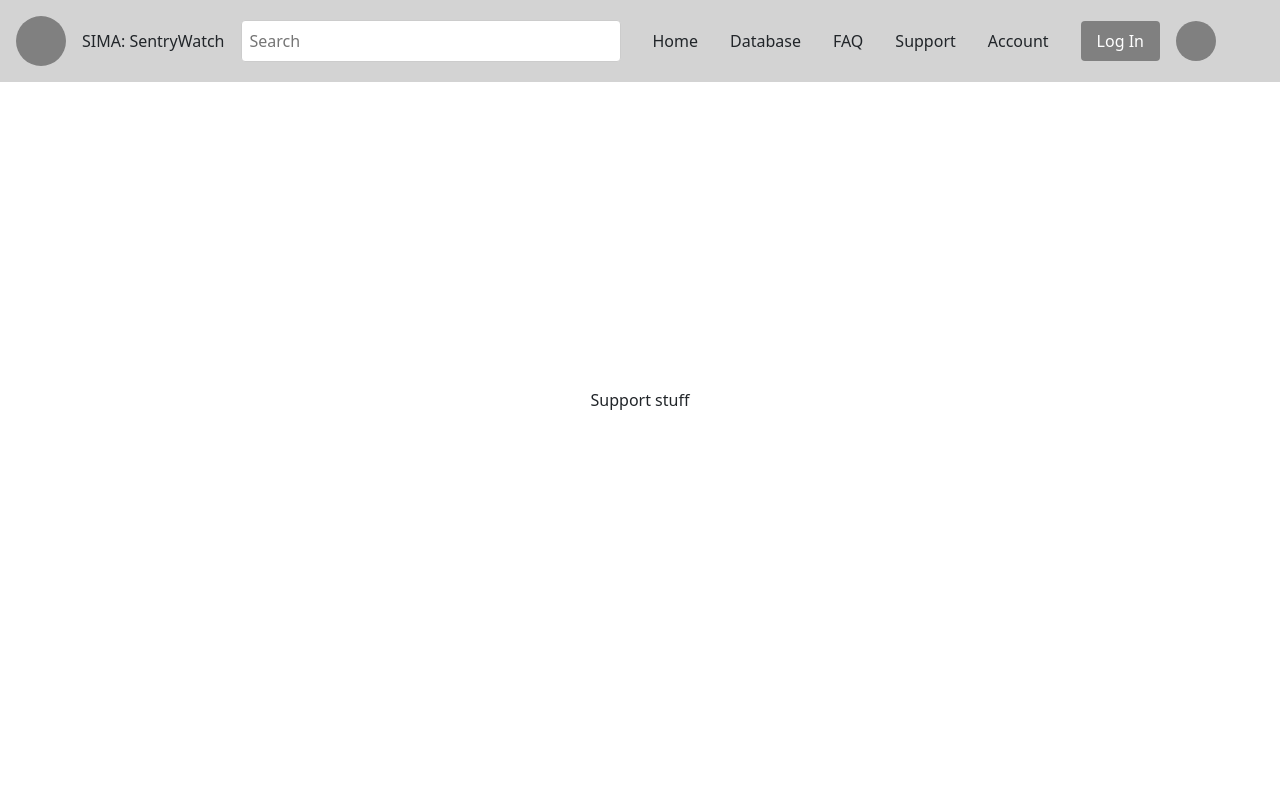
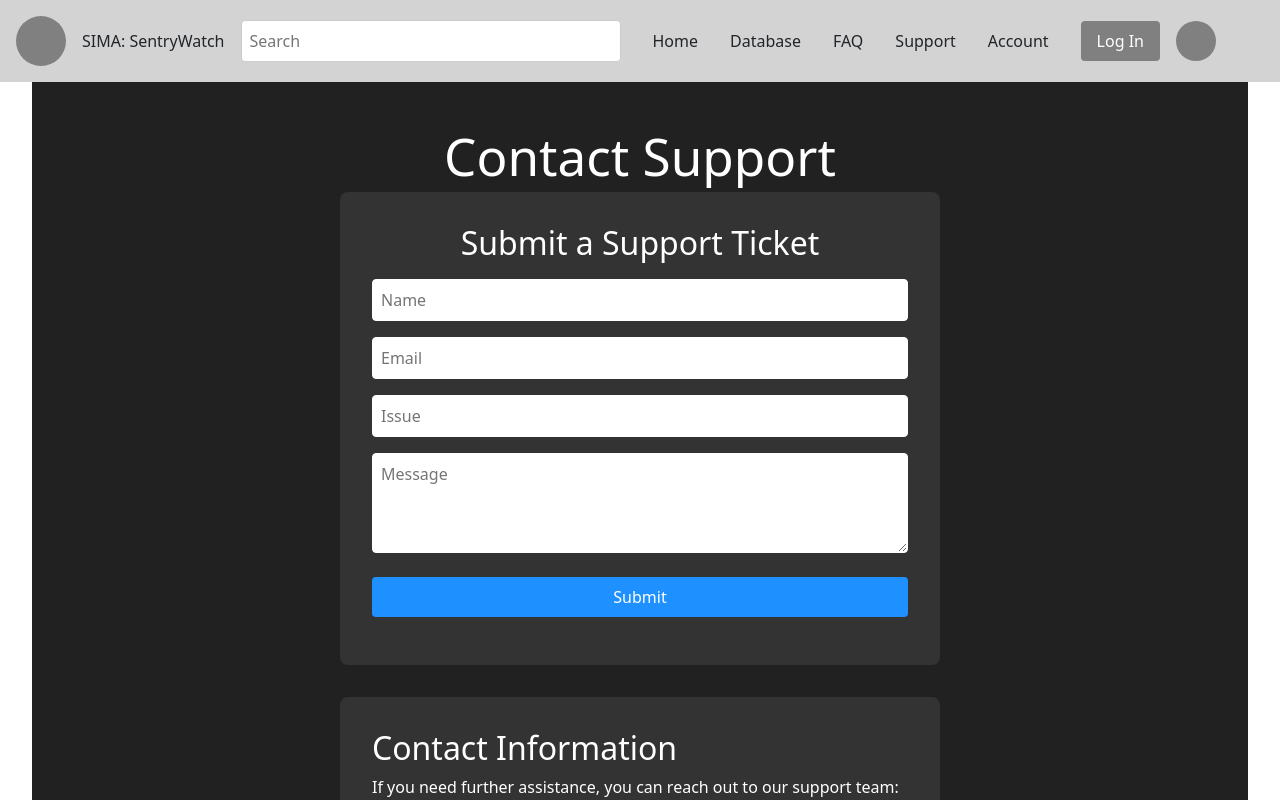
Before and after one commit to dumpsterRat92/SecurityIntellegenceManagementApp, a React (Vite) app in the folder AppName/client/: page /support in a window 1280 px wide. Shown: the top 800 px of the page. Built offline with nearby package versions, Linux system fonts and the light colour scheme.

Commit message:
updated background colors to more greyish black on pages

```diff
--- a/AppName/client/src/pages/Account.jsx
+++ b/AppName/client/src/pages/Account.jsx
@@ -20,7 +20,7 @@ export default function Account() {
     flexDirection: 'column',
     alignItems: 'center',
     padding: '2rem',
-    backgroundColor: '#000',
+    backgroundColor: '#212121',
     color: '#fff',
     minHeight: '100vh',
     width: '100%',
--- a/AppName/client/src/pages/Database.jsx
+++ b/AppName/client/src/pages/Database.jsx
@@ -7,7 +7,7 @@ export default function Database() {
 
   const sidePanelStyle = {
     width: '200px',
-    backgroundColor: '#fff',
+    backgroundColor: '#212121',
     padding: '7.2rem 1rem 1rem 1rem',
     display: 'flex',
     flexDirection: 'column',
@@ -32,7 +32,7 @@ export default function Database() {
     display: 'flex',
     flexWrap: 'wrap',
     justifyContent: 'space-around',
-    backgroundColor: '#fff',
+    backgroundColor: '#212121',
     boxSizing: 'border-box',
   };
 
--- a/AppName/client/src/pages/FAQ.jsx
+++ b/AppName/client/src/pages/FAQ.jsx
@@ -17,7 +17,7 @@ export default function FAQ() {
     maxWidth: '1200px',
     margin: '2rem auto',
     padding: '2rem',
-    backgroundColor: '#79589f',
+    backgroundColor: '#212121',
     borderRadius: '8px',
     boxSizing: 'border-box',
     textAlign: 'left',
--- a/AppName/client/src/pages/Login.jsx
+++ b/AppName/client/src/pages/Login.jsx
@@ -1,3 +1,124 @@
+import React, { useState } from 'react';
+import axios from 'axios';
+
 export default function Login() {
-  return <div>stuff</div>;
+  const [isLogin, setIsLogin] = useState(true);
+  const [formData, setFormData] = useState({
+    username: '',
+    email: '',
+    password: '',
+  });
+
+  const handleInputChange = (e) => {
+    const { name, value } = e.target;
+    setFormData({ ...formData, [name]: value });
+  };
+
+  const handleSubmit = (e) => {
+    e.preventDefault();
+    const url = isLogin ? '/api/login' : '/api/signup';
+    axios.post(url, formData)
+      .then(response => {
+        console.log(response.data);
+        // Handle successful response
+      })
+      .catch(error => {
+        console.error('Error:', error);
+        // Handle error response
+      });
+  };
+
+  const containerStyle = {
+    display: 'flex',
+    flexDirection: 'column',
+    alignItems: 'center',
+    justifyContent: 'center',
+    padding: '2rem',
+    backgroundColor: '#000',
+    color: '#fff',
+    minHeight: '100vh',
+    width: '100%',
+    boxSizing: 'border-box',
+    margin: '0',
+  };
+
+  const formStyle = {
+    display: 'flex',
+    flexDirection: 'column',
+    alignItems: 'center',
+    backgroundColor: '#333',
+    padding: '2rem',
+    borderRadius: '8px',
+    width: '100%',
+    maxWidth: '400px',
+    boxSizing: 'border-box',
+  };
+
+  const inputStyle = {
+    width: '100%',
+    padding: '0.5rem',
+    margin: '0.5rem 0',
+    borderRadius: '4px',
+    border: '1px solid #fff',
+  };
+
+  const buttonStyle = {
+    width: '100%',
+    padding: '0.5rem',
+    margin: '1rem 0',
+    borderRadius: '4px',
+    border: 'none',
+    backgroundColor: '#1e90ff',
+    color: '#fff',
+    cursor: 'pointer',
+  };
+
+  const toggleStyle = {
+    color: '#1e90ff',
+    cursor: 'pointer',
+    textDecoration: 'underline',
+  };
+
+  return (
+    <div style={containerStyle}>
+      <form style={formStyle} onSubmit={handleSubmit}>
+        <h2>{isLogin ? 'Login' : 'Sign Up'}</h2>
+        {!isLogin && (
+          <input
+            type="text"
+            name="username"
+            placeholder="Username"
+            value={formData.username}
+            onChange={handleInputChange}
+            style={inputStyle}
+            required
+          />
+        )}
+        <input
+          type="email"
+          name="email"
+          placeholder="Email"
+          value={formData.email}
+          onChange={handleInputChange}
+          style={inputStyle}
+          required
+        />
+        <input
+          type="password"
+          name="password"
+          placeholder="Password"
+          value={formData.password}
+          onChange={handleInputChange}
+          style={inputStyle}
+          required
+        />
+        <button type="submit" style={buttonStyle}>
+          {isLogin ? 'Login' : 'Sign Up'}
+        </button>
+        <p onClick={() => setIsLogin(!isLogin)} style={toggleStyle}>
+          {isLogin ? 'Don\'t have an account? Sign Up' : 'Already have an account? Login'}
+        </p>
+      </form>
+    </div>
+  );
 }
--- a/AppName/client/src/pages/Support.jsx
+++ b/AppName/client/src/pages/Support.jsx
@@ -1,3 +1,149 @@
+// export default function Support() {
+//   return <div>Support stuff</div>;
+// }
+import React, { useState } from 'react';
+import axios from 'axios';
+
 export default function Support() {
-  return <div>Support stuff</div>;
+  const [formData, setFormData] = useState({
+    name: '',
+    email: '',
+    issue: '',
+    message: ''
+  });
+
+  const handleInputChange = (e) => {
+    const { name, value } = e.target;
+    setFormData({ ...formData, [name]: value });
+  };
+
+  const handleSubmit = (e) => {
+    e.preventDefault();
+    axios.post('/api/support', formData)
+      .then(response => {
+        console.log(response.data);
+        // Handle successful response
+      })
+      .catch(error => {
+        console.error('Error:', error);
+        // Handle error response
+      });
+  };
+
+  const containerStyle = {
+    display: 'flex',
+    flexDirection: 'column',
+    alignItems: 'center',
+    padding: '6rem',
+    backgroundColor: '#212121',
+    color: '#fff',
+    minHeight: '100vh',
+    width: '100%',
+    boxSizing: 'border-box',
+    margin: '0',
+  };
+
+  const formStyle = {
+    display: 'flex',
+    flexDirection: 'column',
+    alignItems: 'center',
+    backgroundColor: '#333',
+    padding: '2rem',
+    borderRadius: '8px',
+    width: '100%',
+    maxWidth: '600px',
+    boxSizing: 'border-box',
+    marginBottom: '2rem',
+  };
+
+  const inputStyle = {
+    width: '100%',
+    padding: '0.5rem',
+    margin: '0.5rem 0',
+    borderRadius: '4px',
+    border: '1px solid #fff',
+  };
+
+  const textAreaStyle = {
+    width: '100%',
+    padding: '0.5rem',
+    margin: '0.5rem 0',
+    borderRadius: '4px',
+    border: '1px solid #fff',
+    minHeight: '100px',
+  };
+
+  const buttonStyle = {
+    width: '100%',
+    padding: '0.5rem',
+    margin: '1rem 0',
+    borderRadius: '4px',
+    border: 'none',
+    backgroundColor: '#1e90ff',
+    color: '#fff',
+    cursor: 'pointer',
+  };
+
+  const contactInfoStyle = {
+    width: '100%',
+    maxWidth: '600px',
+    textAlign: 'left',
+    padding: '2rem',
+    backgroundColor: '#333',
+    borderRadius: '8px',
+  };
+
+  return (
+    <div style={containerStyle}>
+      <h1>Contact Support</h1>
+      <form style={formStyle} onSubmit={handleSubmit}>
+        <h2>Submit a Support Ticket</h2>
+        <input
+          type="text"
+          name="name"
+          placeholder="Name"
+          value={formData.name}
+          onChange={handleInputChange}
+          style={inputStyle}
+          required
+        />
+        <input
+          type="email"
+          name="email"
+          placeholder="Email"
+          value={formData.email}
+          onChange={handleInputChange}
+          style={inputStyle}
+          required
+        />
+        <input
+          type="text"
+          name="issue"
+          placeholder="Issue"
+          value={formData.issue}
+          onChange={handleInputChange}
+          style={inputStyle}
+          required
+        />
+        <textarea
+          name="message"
+          placeholder="Message"
+          value={formData.message}
+          onChange={handleInputChange}
+          style={textAreaStyle}
+          required
+        />
+        <button type="submit" style={buttonStyle}>Submit</button>
+      </form>
+      <div style={contactInfoStyle}>
+        <h2>Contact Information</h2>
+        <p>If you need further assistance, you can reach out to our support team:</p>
+        <ul>
+          <li>Email: support@sentrywatch.com</li>
+          <li>Phone: 1-800-SENTRYWATCH</li>
+          <li>Live Chat: Available on our website</li>
+        </ul>
+      </div>
+    </div>
+  );
 }
```
